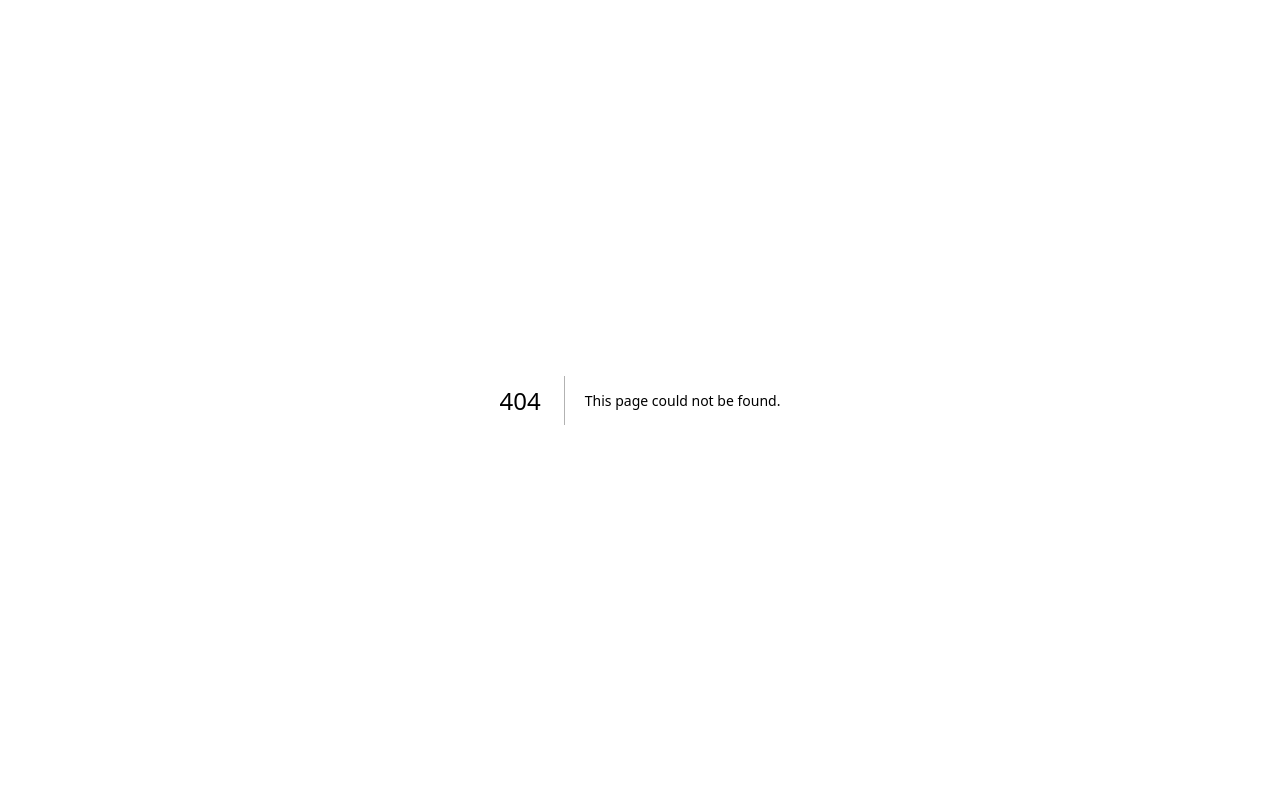
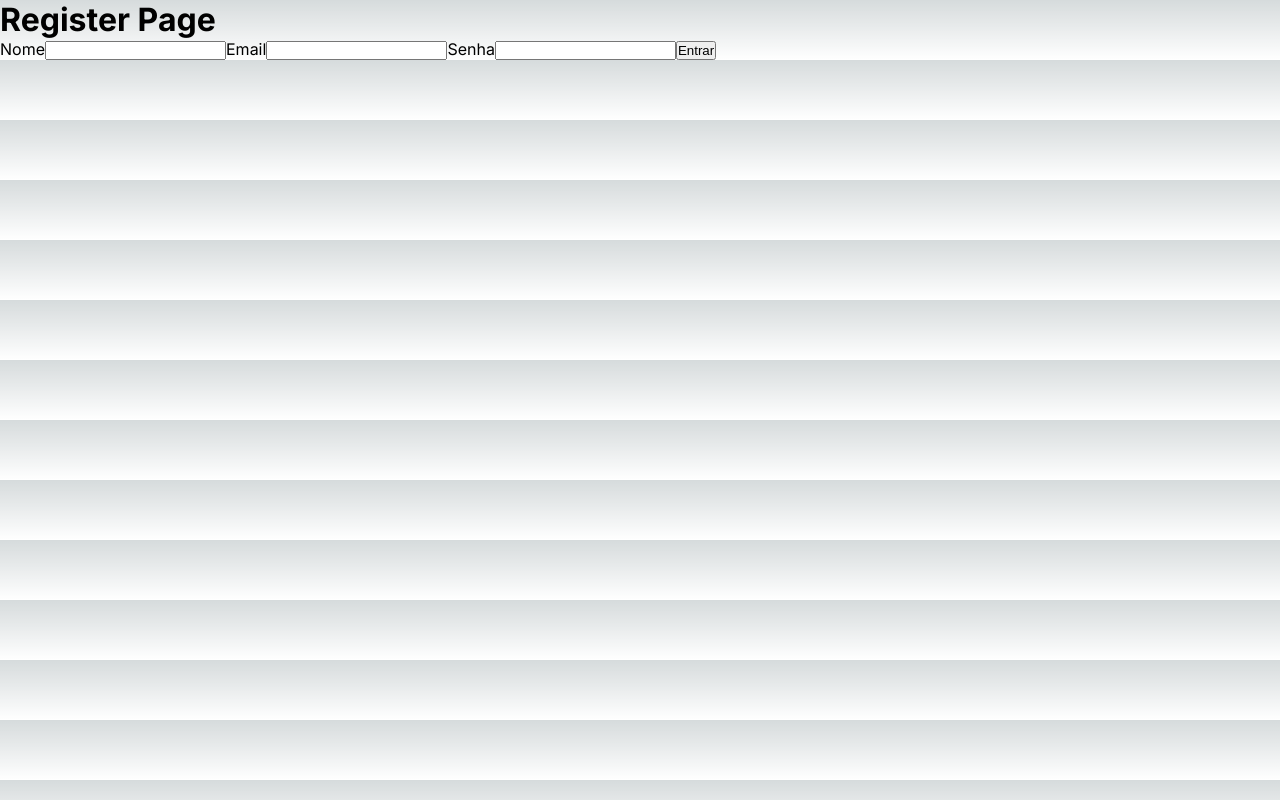
Before and after one commit to Gguife/finance-fullstack-front, a Next.js app: page /register in a window 1280 px wide. Before the commit this address had no page. Built offline with nearby package versions, Linux system fonts and the light colour scheme.

Commit message:
feat: Create Login and Register pages

```diff
--- /dev/null
+++ b/src/app/(guest)/register/page.js
@@ -0,0 +1,7 @@
+import RegisterForm from "@/components/registerForm/Index";
+
+const RegisterPage = () =>{
+  return <RegisterForm />
+}
+
+export default RegisterPage;
```
Also changed, not shown: src/app/(guest)/login/page.js (added, +7 -0 lines).
